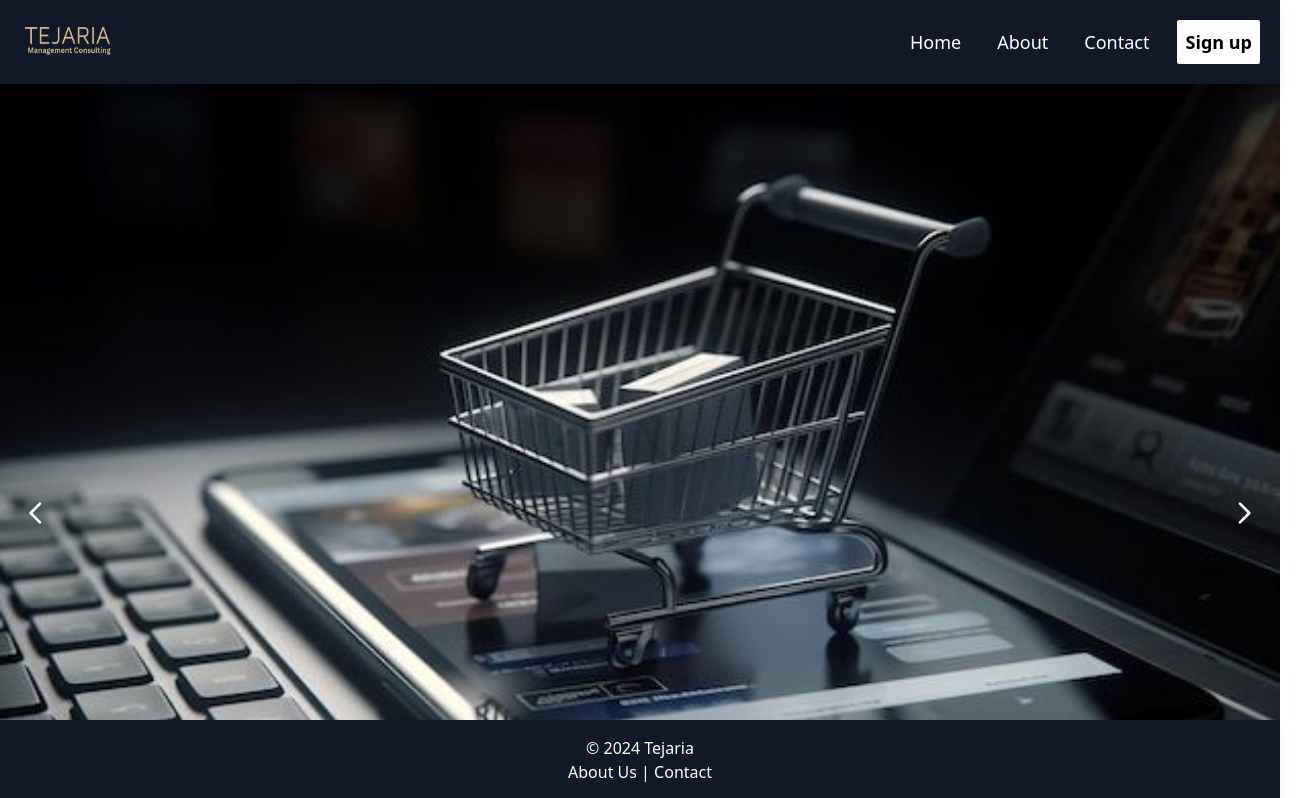
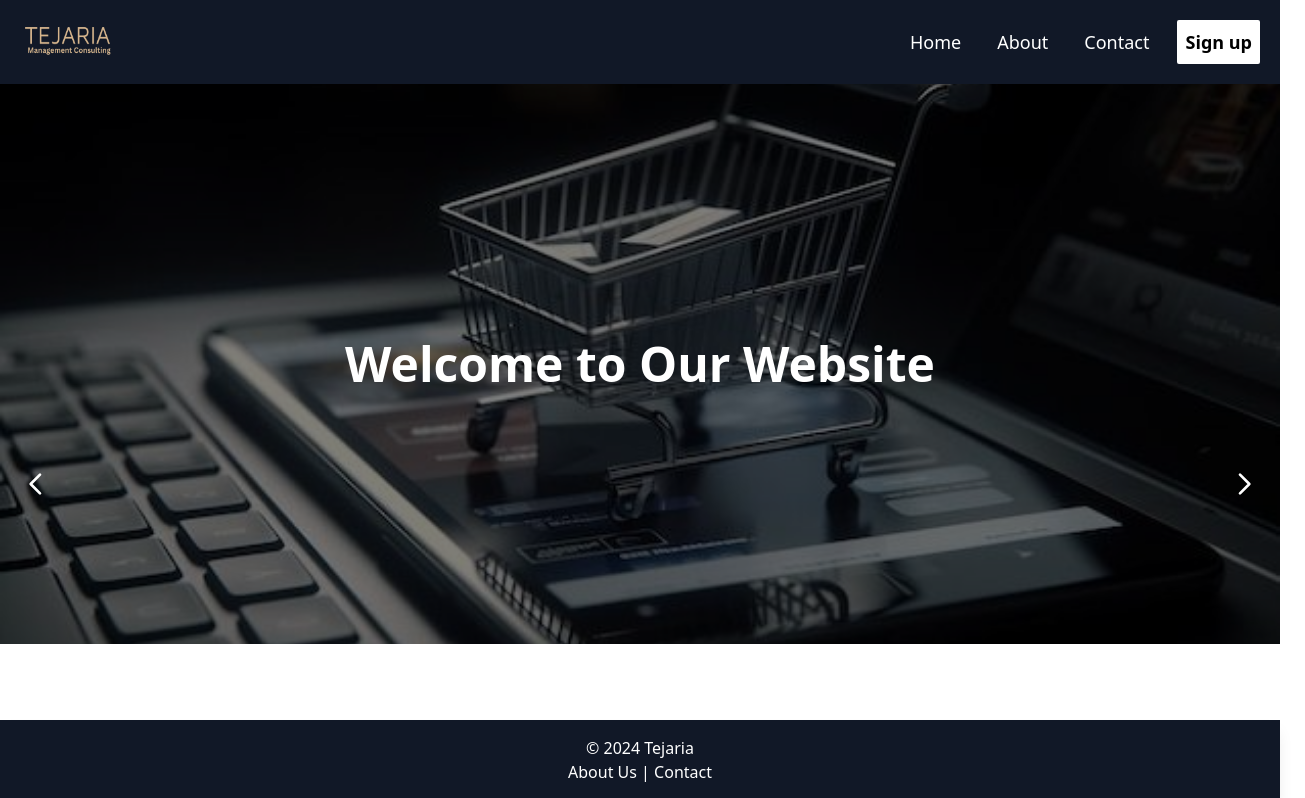
Before and after one commit to mfaizan11/dynamic-leo, a React (Create React App) app: page / in a window 1280 px wide. Shown: the top 798 px of the page, 1305 px wide, since content can reach past the window. Built offline with nearby package versions, Linux system fonts and the light colour scheme.

Commit message:
homepage hero section slides fixed image sixed fixed

```diff
--- a/src/pages/Home.js
+++ b/src/pages/Home.js
@@ -1,10 +1,10 @@
-import React, { useState } from "react";
+import React, { useRef } from "react";
 import Slider from "react-slick";
 
 import ecommerce from "../assests/ecommerece.jpg";
 
 function Home() {
-  const [currentSlide, setCurrentSlide] = useState(0);
+  const sliderRef = useRef(null); // Reference for the slider
 
   const settings = {
     dots: true,
@@ -12,58 +12,50 @@ function Home() {
     speed: 500,
     slidesToShow: 1,
     slidesToScroll: 1,
-    afterChange: (index) => setCurrentSlide(index),
-    arrows: true,
+    arrows: false, // Disable built-in arrows
   };
 
   return (
-    <div className="hero-section ">
-      <div className="relative z-0">
-        <Slider {...settings} className="carousel-container">
-          <div className="hero-slide">
+    <div className="hero-section h-screen relative">
+      <div className="relative z-0 h-full">
+        <Slider
+          {...settings}
+          ref={sliderRef}
+          className="carousel-container h-full"
+        >
+          <div key="slide1" className="hero-slide h-[70vh] relative">
             <img
               src={ecommerce}
               alt="Slide 1"
               className="w-full h-full object-cover"
             />
-            <div className="hero-overlay absolute top-0 left-0 w-full h-full  bg-opacity-50 flex justify-center items-center text-white">
-              <div className="text-center px-4">
-                <h1 className="text-3xl md:text-5xl font-bold">
-                  Welcome to Our Website
-                </h1>
-              </div>
+            <div className="absolute top-0 left-0 w-full h-full bg-black bg-opacity-50 flex justify-center items-center text-white z-10">
+              <h1 className="text-3xl md:text-5xl font-bold">
+                Welcome to Our Website
+              </h1>
             </div>
           </div>
 
-          <div className="hero-slide">
+          <div key="slide2" className="hero-slide h-[70vh] relative">
             <img
               src={ecommerce}
-              alt=""
+              alt="Slide 2"
               className="w-full h-full object-cover"
             />
-            <div className="hero-overlay absolute top-0 left-0 w-full h-full  bg-opacity-50 flex justify-center items-center text-white">
-              <div className="text-center px-4">
-                <h1 className=" text-3xl md:text-5xl font-bold"> </h1>
-              </div>
+            <div className="absolute top-0 left-0 w-full h-full bg-black bg-opacity-50 flex justify-center items-center text-white z-10">
+              <h1 className="text-3xl md:text-5xl font-bold">
+                Discover Our Products
+              </h1>
             </div>
           </div>
 
-          <div className="hero-slide">
-            <img
-              src={ecommerce}
-              alt=""
-              className="w-full h-full object-cover"
-            />
-            <div className="hero-overlay absolute top-0 left-0 w-full h-full flex justify-center items-center text-white">
-              <div className="text-center px-4">
-                <h1 className="text-3xl md:text-5xl font-bold"></h1>
-              </div>
-            </div>
-          </div>
+          {/* Add more slides as needed */}
         </Slider>
+
+        {/* Custom Arrow Buttons */}
         <button
           className="absolute left-5 top-1/2 transform -translate-y-1/2 text-white z-10"
-          onClick={() => setCurrentSlide(currentSlide - 1)}
+          onClick={() => sliderRef.current.slickPrev()} // Navigate to previous slide
         >
           <svg
             className="w-8 h-8"
@@ -82,7 +74,7 @@ function Home() {
         </button>
         <button
           className="absolute right-5 top-1/2 transform -translate-y-1/2 text-white z-10"
-          onClick={() => setCurrentSlide(currentSlide + 1)}
+          onClick={() => sliderRef.current.slickNext()} // Navigate to next slide
         >
           <svg
             className="w-8 h-8"
```
